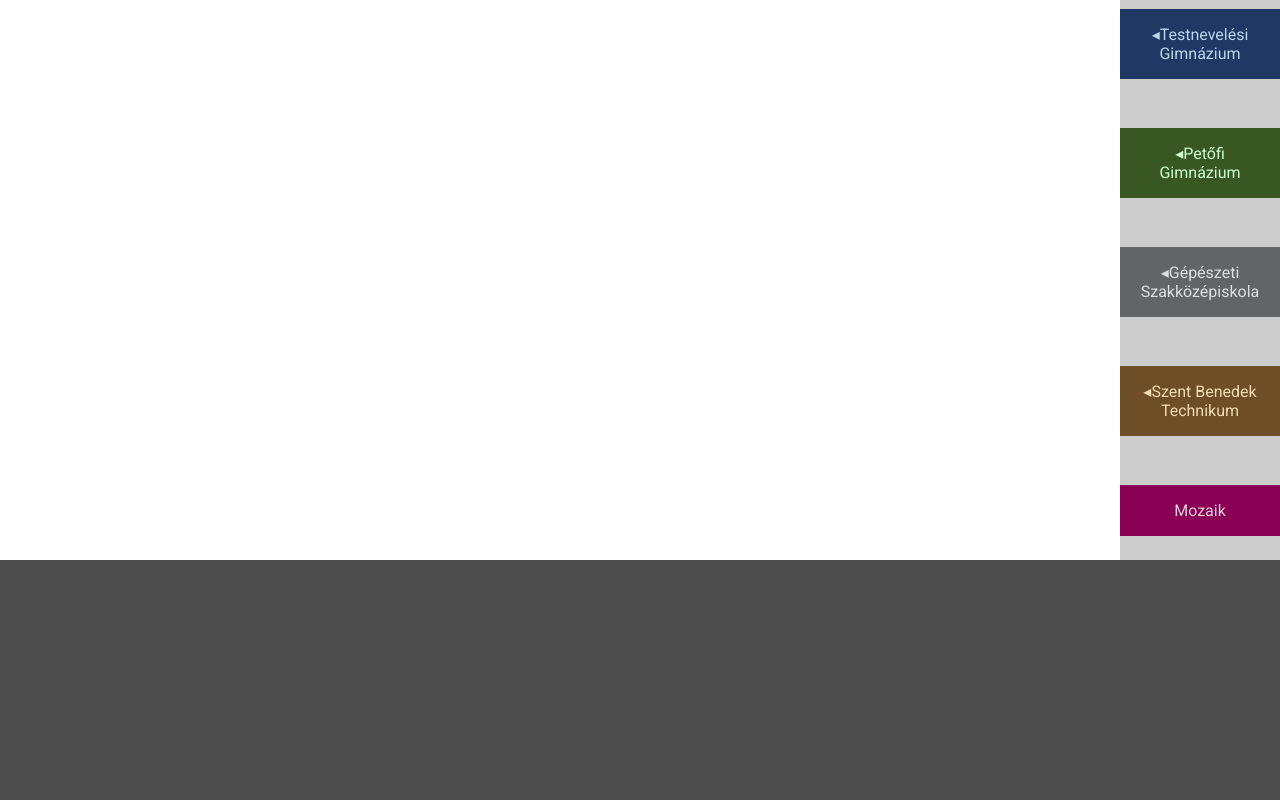
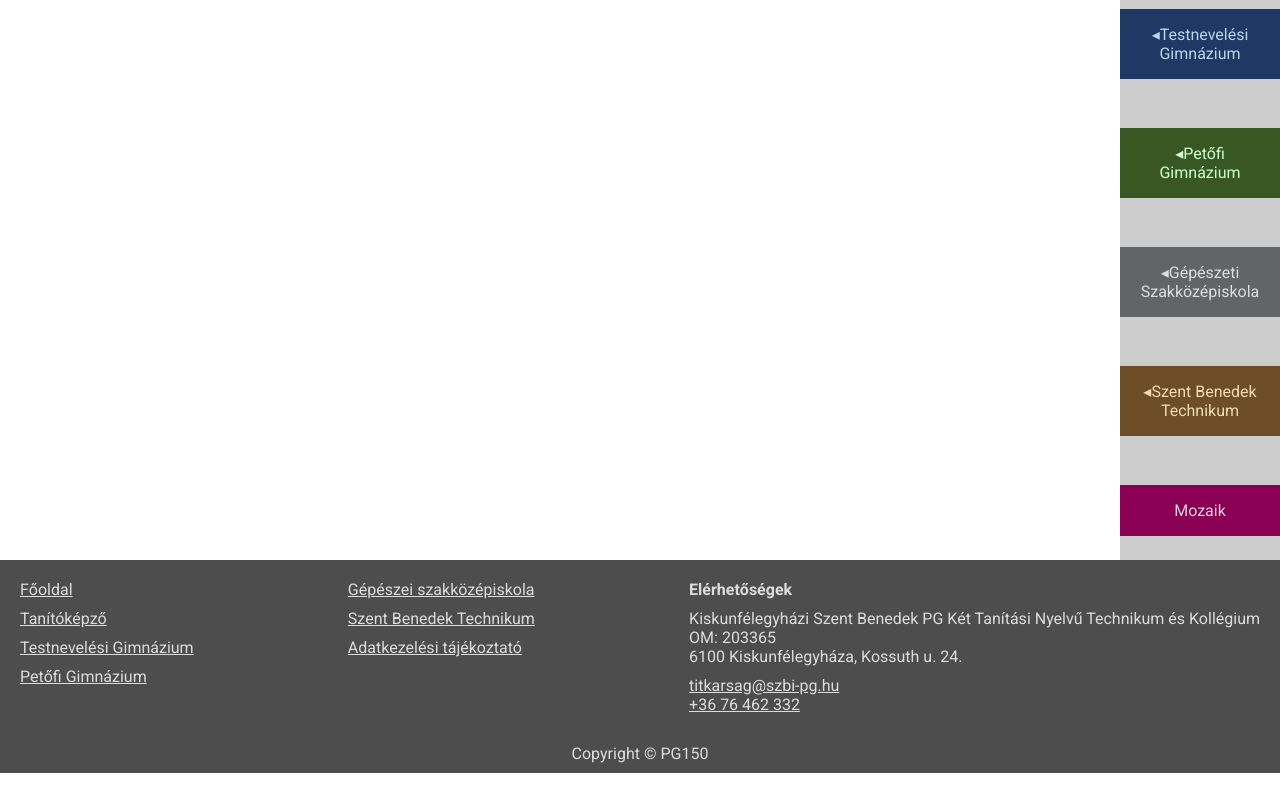
Before and after one commit to timre13/PG150, a Vue app: page / in a window 1280 px wide. Shown: the part 240-1040 px from the top of the page. After the commit the page ends 1013 px from the top, so only its background shows below. Built offline with nearby package versions, Linux system fonts and the light colour scheme.

Commit message:
Implement footer

```diff
--- a/src/components/Footer.vue
+++ b/src/components/Footer.vue
@@ -1,13 +1,83 @@
 <template>
-    <div id="footer"></div>
+    <footer>
+        <div id="columns">
+            <div class="column">
+                <a href="">Főoldal</a>
+                <a href="">Tanítóképző</a>
+                <a href="">Testnevelési Gimnázium</a>
+                <a href="">Petőfi Gimnázium</a>
+            </div>
+            <div class="column">
+                <a href="">Gépészei szakközépiskola</a>
+                <a href="">Szent Benedek Technikum</a>
+                <a href="">Adatkezelési tájékoztató</a>
+            </div>
+            <div class="column">
+                <h2>Elérhetőségek</h2>
+                <div>
+                    <p>Kiskunfélegyházi Szent Benedek PG Két Tanítási Nyelvű Technikum és Kollégium</p>
+                    <p>OM: 203365</p>
+                    <p>6100 Kiskunfélegyháza, Kossuth u. 24.</p>
+                </div>
+                <div>
+                    <div><a href="mailto:titkarsag@szbi-pg.hu">titkarsag@szbi-pg.hu</a></div>
+                    <div><a href="tel:+36 76 462 332">+36 76 462 332</a></div>
+                </div>
+            </div>
+        </div>
+
+        <div id="copyright">Copyright © PG150</div>
+    </footer>
 </template>
 
 <script setup lang="ts"></script>
 
 <style lang="scss" scoped>
-    #footer {
+    footer {
         width: 100%;
-        height: 15rem;
         background-color: hsl(0, 0%, 30%);
+        color: rgb(220, 220, 220);
+        padding-top: 20px;
+        padding-left: 20px;
+        padding-right: 20px;
+        display: flex;
+        flex-direction: column;
+        justify-content: end;
+        gap: 30px;
+
+        #columns {
+            display: flex;
+            flex-direction: row;
+            flex-wrap: wrap;
+            justify-content: space-between;
+            gap: 0.5rem 100px;
+
+            .column {
+                width: fit-content;
+                display: flex;
+                flex-direction: column;
+                flex-wrap: wrap;
+                gap: 10px;
+                color: rgb(220, 220, 220);
+
+                a {
+                    width: fit-content;
+                    color: rgb(220, 220, 220);
+
+                    &:hover {
+                        color: white;
+                    }
+                }
+
+                h2 {
+                    font-size: medium;
+                }
+            }
+        }
+
+        #copyright {
+            text-align: center;
+            margin-bottom: 10px;
+        }
     }
 </style>
```
